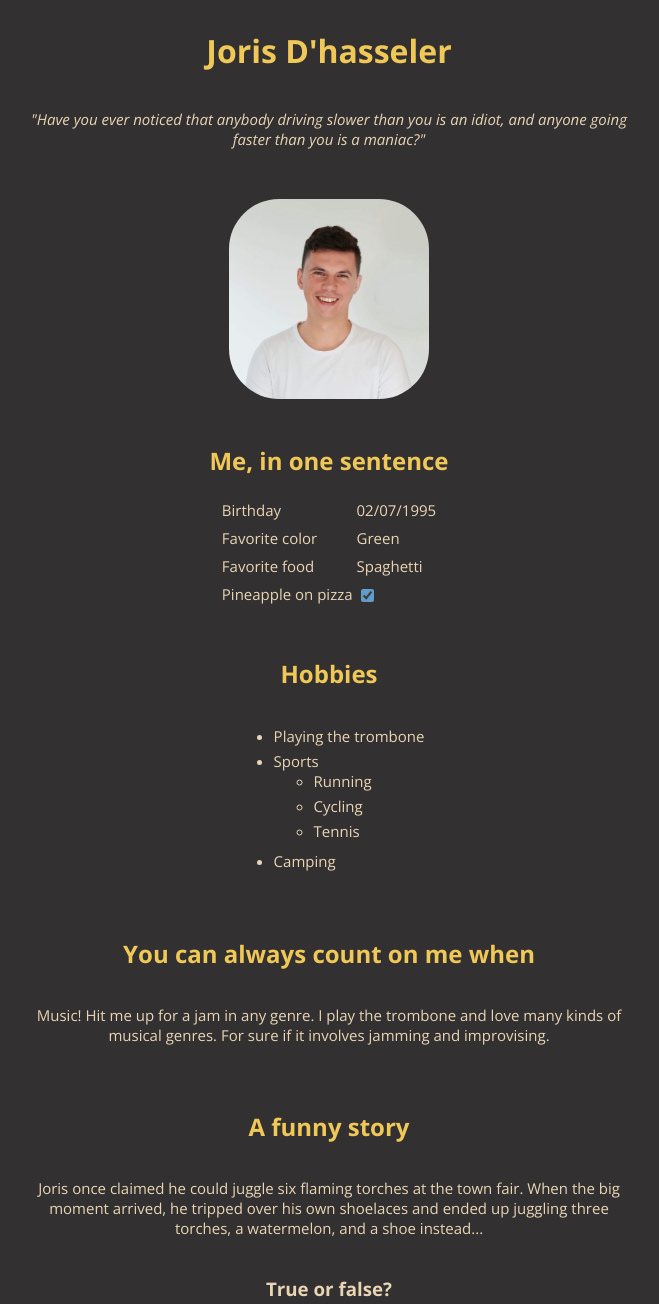
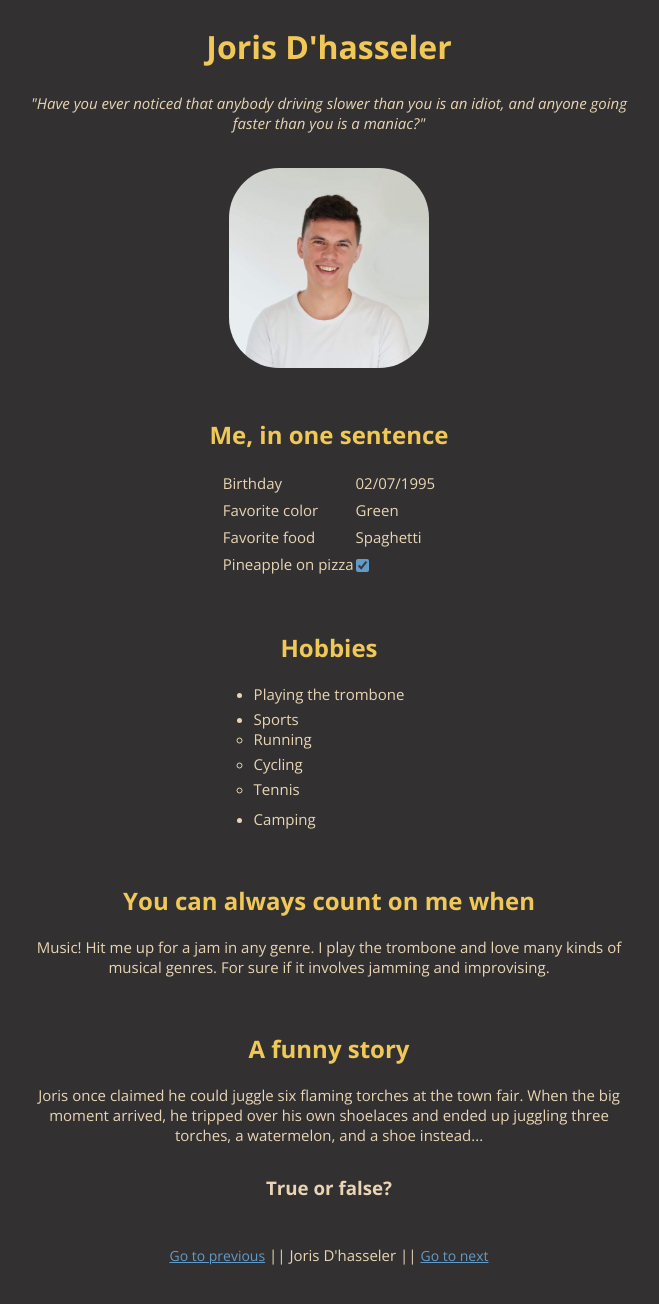
Before and after one commit to Joris-Dh/about-me, a website: page index.html in a window 1280 px wide. Shown: the top 1304 px of the page, without its empty margins (311-970 px from the left). Drawn offline with nearby package versions, Linux system fonts and the light colour scheme.

Commit message:
Update styles.css

```diff
--- a/styles.css
+++ b/styles.css
@@ -1,3 +1,9 @@
+* {
+  margin: 0;
+  padding: 0;
+  box-sizing: border-box;
+}
+
 body {
     font-family: 'Open sans', sans-serif;
     display: grid;
@@ -16,9 +22,17 @@ h1, h2 {
   color: #f0c857;
 }
 
+h1 {
+  padding: 25px;
+}
+
 h2 {
-  padding-top: 25px;
-  padding-bottom: 0px;
+  padding-top: 50px;
+  padding-bottom: 20px;
+}
+
+h3 {
+  padding: 25px;
 }
 
 p {
@@ -37,9 +51,7 @@ td {
 
 .quote {
   font-size: 15px;
-    width: 600px;
-    padding-left: 10px;
-    padding-right: 10px;
+  width: 600px;
 }
 
 .profile_picture {
@@ -65,3 +77,7 @@ input[type="checkbox"] {
   vertical-align: middle;
   accent-color: #609bc9;
 }
+
+.footer {
+  padding: 20px;
+}
```
